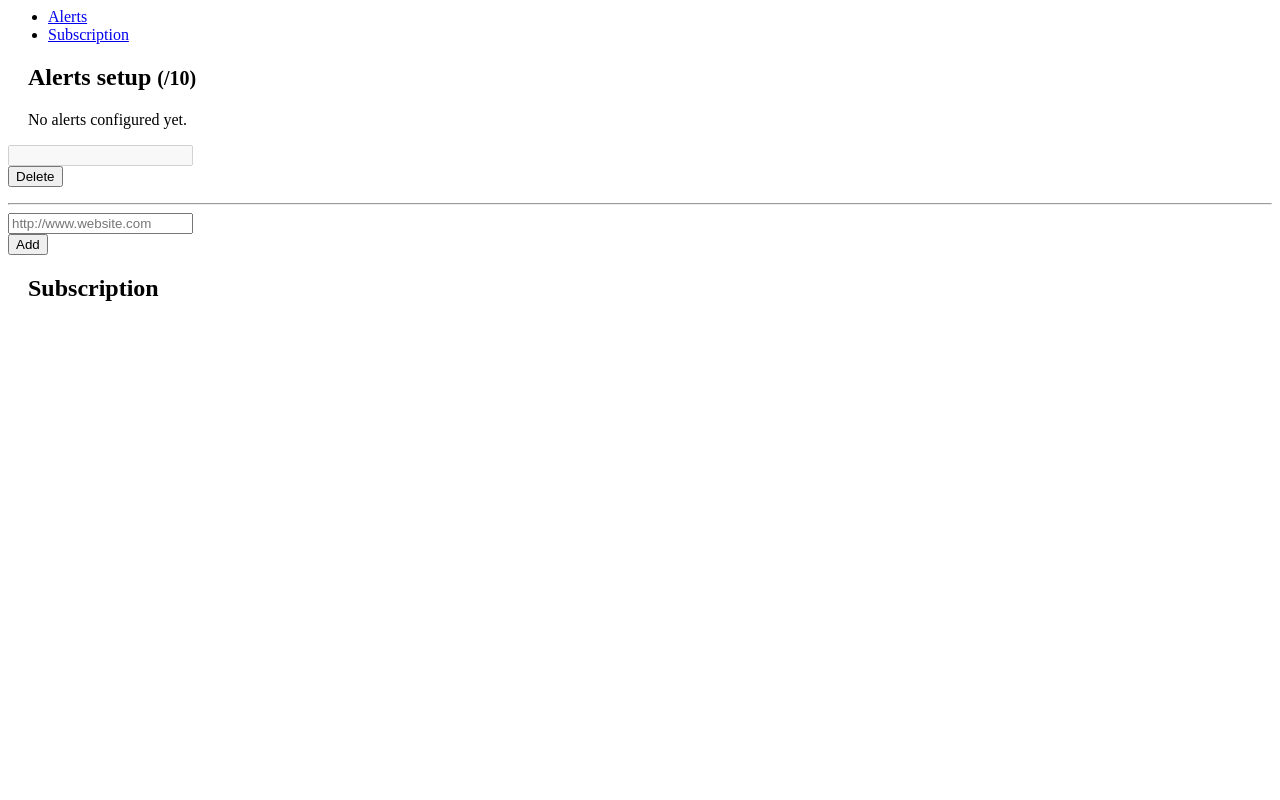
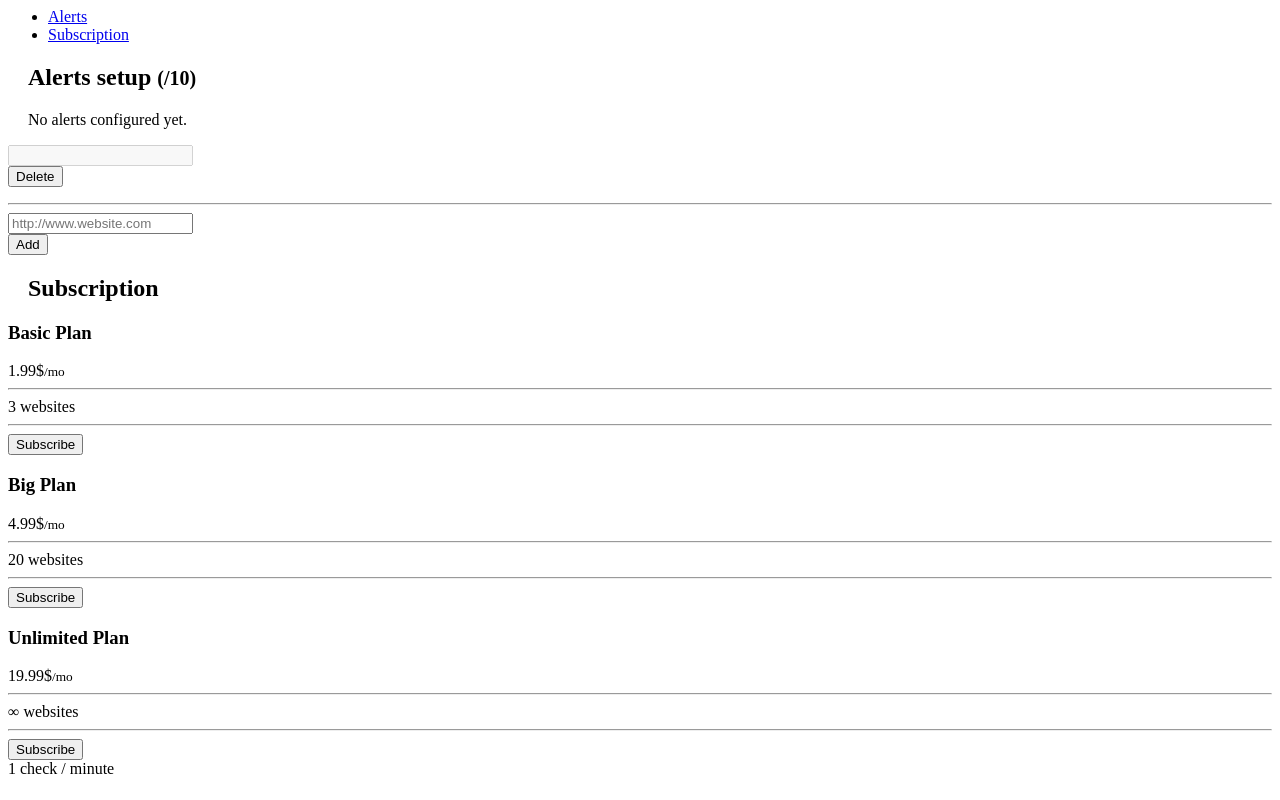
Before and after one commit to volnt/sleekstatus, a Flask app: template app/templates/dashboard.html in a window 1280 px wide. Run offline with Flask 2, Linux system fonts and the light colour scheme; the template is opened without the code that fills it, so the values that code supplies are empty.

Commit message:
Add subscription page content.

```diff
--- a/app/static/sass/screen.scss
+++ b/app/static/sass/screen.scss
@@ -219,6 +219,10 @@
     background: #f3f3f3;
 }
 
+.no-padding {
+    padding: 0 !important;
+}
+
 .pricing-tab {
     border: solid 1px black;
     border-radius: 10px;
--- a/app/templates/dashboard.html
+++ b/app/templates/dashboard.html
@@ -33,10 +33,52 @@
         <button type="submit" class="btn btn-bigger btn-warning" >Add</button>
       </form>
     </div>
+
     <div ng-show="navtabs.subscription">
       <div class="page-header">
         <h2 style="padding-left: 20px">Subscription</h2>
       </div>
+      <div class="row pricing-tab">
+	<div class="col-lg-4 col-sm-4 col-xs-12 pricing">
+          <div class="pricing-header">
+            <h3><span class="orange">Basic</span> Plan</h3>
+            <span class="pricing-price">1.99$<small>/mo</small></span>
+          </div>
+          <hr>
+          <div class="pricing-descr">
+            3 websites<br>
+          </div>
+	  <hr>
+          <button class="btn btn-warning">Subscribe</button>
+	</div>
+	<div class="col-lg-4 col-sm-4 col-xs-12 pricing pricing-highlight">
+          <div class="pricing-header">
+            <h3>Big Plan</h3>
+            <span class="pricing-price">4.99$<small>/mo</small></span>
+          </div>
+          <hr>
+          <div class="pricing-descr">
+            20 websites<br>
+          </div>
+	  <hr>
+          <button class="btn btn-default">Subscribe</button>
+	</div>
+	<div class="col-lg-4 col-sm-4 col-xs-12 pricing">
+          <div class="pricing-header">
+            <h3><span class="orange">Unlimited</span> Plan</h3>
+            <span class="pricing-price">19.99$<small>/mo</small></span>
+          </div>
+          <hr>
+          <div class="pricing-descr">
+            ∞ websites<br>
+          </div>
+	  <hr>
+          <button class="btn btn-warning">Subscribe</button>
+	</div>
+	<div class="col-lg-12 col-xs-12 pricing-footer">
+          1 check / minute
+	</div>
+      </div>
     </div>
   </div>
 </section>
```
